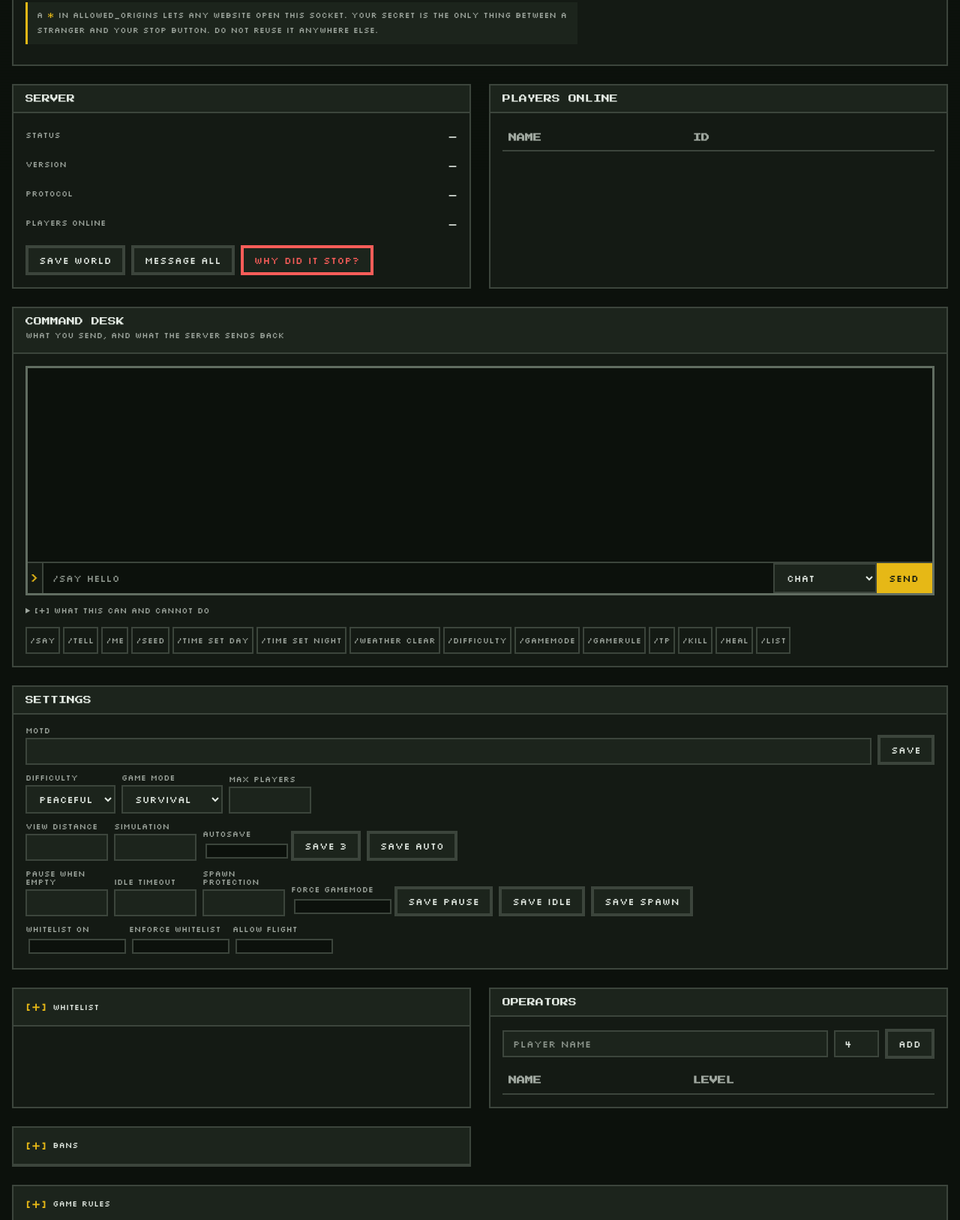
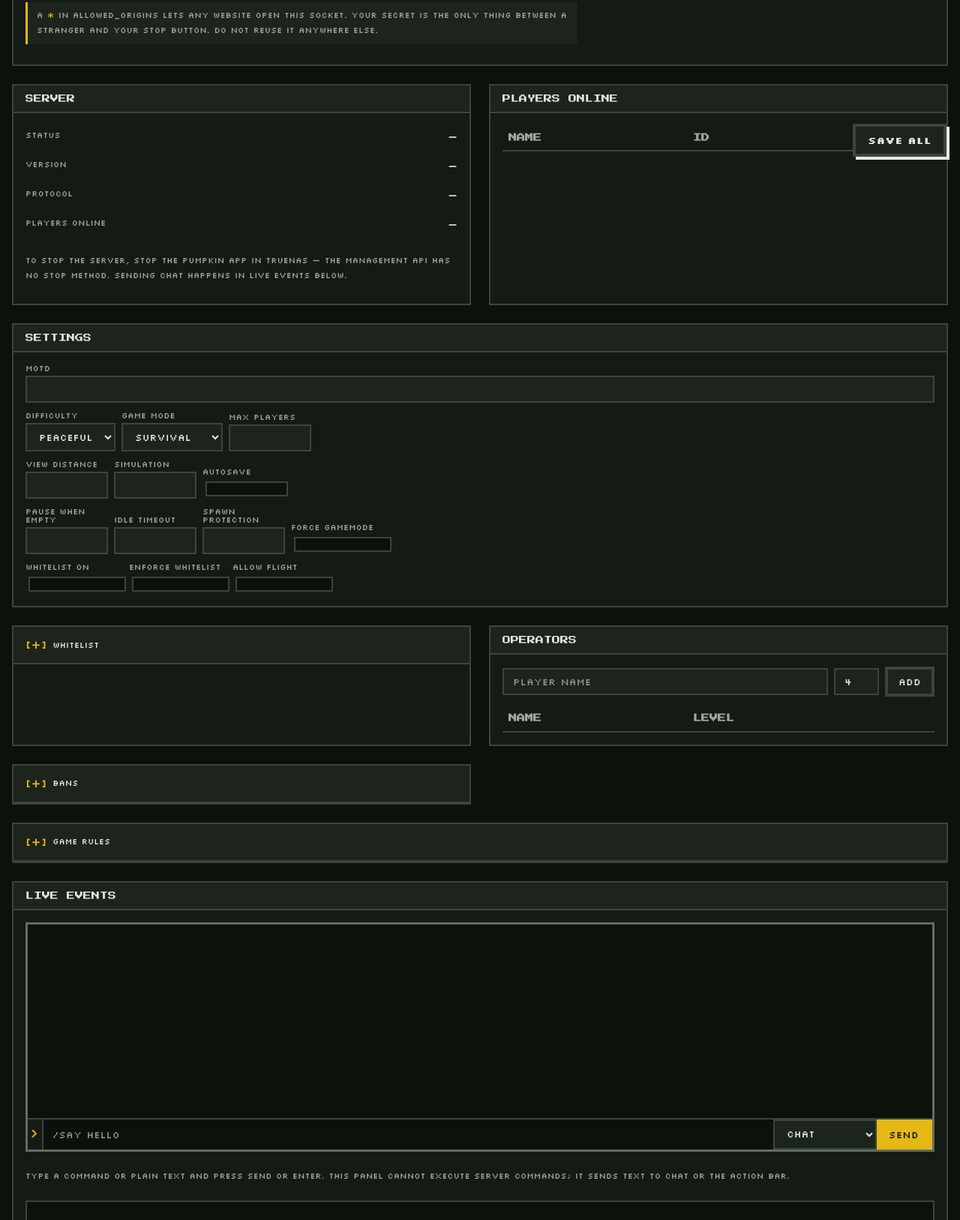
Before and after one commit to michauMiau/dd, a website: page pumpkin-panel/index.html in a window 1280 px wide. Shown: the part 573-2200 px from the top of the page at 75% size. Drawn offline with Linux system fonts and the light colour scheme.

Commit message:
Simplify Pumpkin panel UI: remove command desk, one Save All, fix eye and rule labels

```diff
--- a/pumpkin-panel/index.html
+++ b/pumpkin-panel/index.html
@@ -168,6 +168,7 @@ h1, h2, h3 { font-family: var(--font-display); font-style: normal; font-weight:
 }
 
 .icon-btn {
+  position: relative;
   display: inline-grid;
   place-items: center;
   width: 34px;
@@ -532,9 +533,9 @@ details.panel > .panel__body { border-top: var(--rule) solid var(--color-rule);
 .rule__name {
   flex: 1;
   min-width: 0;
-  overflow: hidden;
-  text-overflow: ellipsis;
-  white-space: nowrap;
+  overflow: visible;
+  white-space: normal;
+  overflow-wrap: anywhere;
   text-transform: lowercase;
   letter-spacing: 0.02em;
 }
@@ -864,6 +865,16 @@ details.fold > summary:focus-visible { outline: var(--rule-thick) solid var(--co
     animation-iteration-count: 1 !important;
     transition-duration: 0.01ms !important;
   }
+}
+
+.save-all {
+  position: fixed;
+  right: 18px;
+  bottom: 18px;
+  z-index: 100;
+  padding: 10px 16px;
+  font-weight: 700;
+  box-shadow: 4px 4px 0 var(--color-ink);
 }
 </style>
 </head>
@@ -1009,17 +1020,10 @@ allowed_origins = ["*"]</div>
           <span class="readout__key">Protocol</span><span class="readout__val" id="r-proto">—</span>
           <span class="readout__key">Players online</span><span class="readout__val cell-num" id="r-count">—</span>
         </div>
-        <div class="row">
-          <button onclick="saveWorld()">SAVE WORLD</button>
-          <button onclick="broadcast()">MESSAGE ALL</button>
-          <button class="danger" onclick="stopServer()">WHY DID IT STOP?</button>
-          <p class="note" id="stop-note" hidden>
-            The management protocol has no stop method. It only subscribes to
-            <strong>server/stopping</strong>, which the server sends when it is already going down.
-            To stop the server, stop the Pumpkin app in TrueNAS. This button exists so nobody
-            loses ten minutes looking for a stop that the API cannot do.
-          </p>
-        </div>
+        <p class="note">
+          To stop the server, stop the Pumpkin app in TrueNAS — the management API has no stop method.
+          Sending chat happens in LIVE EVENTS below.
+        </p>
       </div>
     </section>
 
@@ -1036,44 +1040,6 @@ allowed_origins = ["*"]</div>
     <!-- Jedna sekcja, bo wejscie i wyjscie sa jednym strumieniem. Wczesniej
      wysylanie bylo w COMMAND DESK, a odpowiedzi w osobnym SERVER REPLIES,
      przez co panel wygladal jak dwie rozne rzeczy zamiast terminala. -->
-    <section class="panel deck__wide term-panel">
-      <div class="panel__head">
-        <h2 class="panel__title">COMMAND DESK</h2>
-        <span class="term-panel__hint">what you send, and what the server sends back</span>
-      </div>
-      <div class="panel__body stack">
-
-        <div class="term">
-          <div class="term__out" id="replies" role="log" aria-live="polite" aria-label="server replies"></div>
-          <div class="term__line">
-            <span class="term__prompt" aria-hidden="true">&gt;</span>
-            <input id="cmd_line" class="term__input" placeholder="/say hello" autocomplete="off"
-                   aria-label="command to send to chat"
-                   onkeydown="if (event.key === 'Enter') sendCommand()">
-            <select id="cmd_style" class="term__style" aria-label="send as">
-              <option value="chat">chat</option>
-              <option value="actionbar">action bar</option>
-            </select>
-            <button class="primary term__send" onclick="sendCommand()">SEND</button>
-          </div>
-        </div>
-
-        <details class="term-help">
-          <summary class="term-help__summary">[+] what this can and cannot do</summary>
-          <div class="term-help__body">
-            <p>This panel cannot run server commands, because the management API has no method
-            for that, in Pumpkin and in vanilla Minecraft alike. What it does is send your text
-            to everyone in chat or on the action bar, and show the messages the server pushes
-            back while you play.</p>
-            <p>A command like <span class="inline-code">/tp NAME X Y Z</span> still has to be
-            typed in the game by a player with the right permission. Everything the server
-            sends back, including chat replies, lands in the log above.</p>
-          </div>
-        </details>
-        <div class="cmd-chips" id="cmd_chips"></div>
-      </div>
-    </section>
-
     <section class="panel deck__wide">
       <div class="panel__head"><h2 class="panel__title">SETTINGS</h2></div>
       <div class="panel__body stack">
@@ -1083,7 +1049,6 @@ allowed_origins = ["*"]</div>
             <label for="s_motd">MOTD</label>
             <input id="s_motd">
           </div>
-          <button onclick="setStr('motd','message')">SAVE</button>
         </div>
 
         <div class="row" style="align-items:flex-end">
@@ -1124,8 +1089,6 @@ allowed_origins = ["*"]</div>
             <label for="s_autosave">Autosave</label>
             <input type="checkbox" id="s_autosave" onchange="setBool('autosave','enable')">
           </div>
-          <button onclick="pushNums()">SAVE 3</button>
-          <button onclick="setBool('autosave','enable')">SAVE AUTO</button>
         </div>
 
         <div class="row" style="align-items:flex-end">
@@ -1145,9 +1108,6 @@ allowed_origins = ["*"]</div>
             <label for="s_force">Force gamemode</label>
             <input type="checkbox" id="s_force" onchange="setBool('force_game_mode','force')">
           </div>
-          <button onclick="setInt('pause_when_empty_seconds','seconds')">SAVE PAUSE</button>
-          <button onclick="setInt('player_idle_timeout','seconds')">SAVE IDLE</button>
-          <button onclick="setInt('spawn_protection_radius','radius')">SAVE SPAWN</button>
         </div>
 
         <div class="row" style="align-items:flex-end">
@@ -1236,12 +1196,28 @@ allowed_origins = ["*"]</div>
 
     <section class="panel deck__wide">
       <div class="panel__head"><h2 class="panel__title">LIVE EVENTS</h2></div>
-      <div class="panel__body">
+      <div class="panel__body stack">
+        <div class="term">
+          <div class="term__out" id="replies" role="log" aria-live="polite" aria-label="server replies"></div>
+          <div class="term__line">
+            <span class="term__prompt" aria-hidden="true">&gt;</span>
+            <input id="cmd_line" class="term__input" placeholder="/say hello" autocomplete="off"
+                   aria-label="command to send to chat"
+                   onkeydown="if (event.key === 'Enter') sendCommand()">
+            <select id="cmd_style" class="term__style" aria-label="send as">
+              <option value="chat">chat</option>
+              <option value="actionbar">action bar</option>
+            </select>
+            <button class="primary term__send" onclick="sendCommand()">SEND</button>
+          </div>
+        </div>
+        <p class="note">Type a command or plain text and press SEND or Enter. This panel cannot execute server commands; it sends text to chat or the action bar.</p>
         <div class="log" id="log" role="log" aria-live="polite" aria-label="live server events"></div>
       </div>
     </section>
 
   </div>
+  <button class="save-all" onclick="saveAll()">SAVE ALL</button>
 </main>
 
 <script>
@@ -1640,6 +1616,25 @@ function saveWorld() {
   rpc("server/save", { flush: false });
 }
 
+function saveAll() {
+  try { saveWorld(); } catch (e) {}
+  try { setStr("motd", "message"); } catch (e) {}
+  try { pushNums(); } catch (e) {}
+  try { setEnum("difficulty", "difficulty"); } catch (e) {}
+  try { setEnum("game_mode", "mode"); } catch (e) {}
+  try { setBool("autosave", "enable"); } catch (e) {}
+  ["pause_when_empty_seconds","player_idle_timeout","spawn_protection_radius"].forEach((k, i) => {
+    const param = i === 0 ? "seconds" : i === 1 ? "seconds" : "radius";
+    try { setInt(k, param); } catch (e) {}
+  });
+  ["use_allowlist","enforce_allowlist","allow_flight","force_game_mode"].forEach((k) => {
+    try { setBool(k, SELECTORS[k].includes("use") ? "use" :
+                      k === "enforce_allowlist" ? "enforce" :
+                      k === "allow_flight" ? "allow" : "force"); } catch (e) {}
+  });
+  if (typeof log === "function") log("SAVE ALL: world, motd, limits and rules sent to Pumpkin", "ok");
+}
+
 function kick(name) {
   rpc("players/kick", { kick: [{ player: { name: name }, message: { literal: "Removed from panel" } }] })
     .then(() => refresh("players", renderPlayers));
@@ -2073,7 +2068,9 @@ window.renderRules = renderRules;
 window.connect = connect;
 window.disconnect = disconnect;
 window.saveWorld = saveWorld;
+window.saveAll = saveAll;
 window.broadcast = broadcast;
+window.saveAll = saveAll;
 window.stopServer = stopServer;
 window.setStr = setStr;
 window.setInt = setInt;
```
